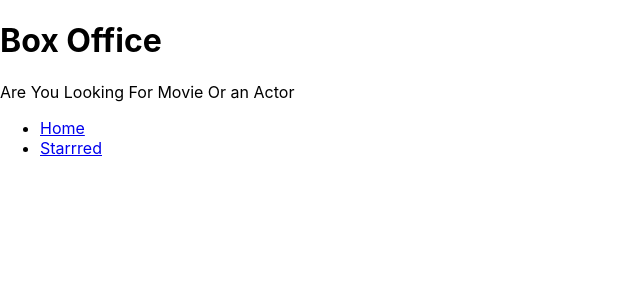
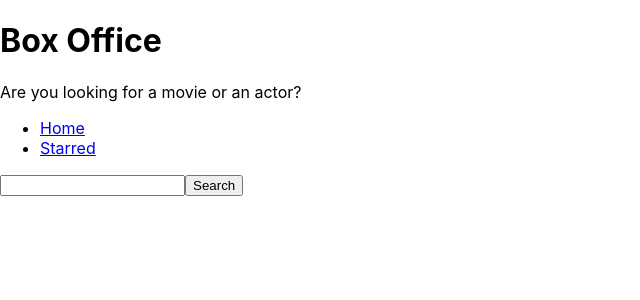
Before and after one commit to kishenkumar4018/box-office, a React (Create React App) app: page / in a window 1280 px wide. Shown: the top 300 px of the page, without its empty margins (0-640 px from the left). Built offline with nearby package versions, Linux system fonts and the light colour scheme.

Commit message:
added input text and search button

```diff
--- a/src/components/MainPageLayout.js
+++ b/src/components/MainPageLayout.js
@@ -3,14 +3,18 @@ import React from 'react';
 import Navs from './Navs';
 import Title from './Title';
 
-const MainPageLayout = ({childern}) => {
-    return (
-        <div>
+const MainPageLayout = ({ children }) => {
+  return (
+    <div>
+      <Title
+        title="Box Office"
+        subtitle="Are you looking for a movie or an actor?"
+      />
+      <Navs />
 
-            <Title title="Box Office" subtitle="Are You Looking For Movie Or an Actor"/>
-            <Navs  />
-            {childern}
-            </div>
-    );
+      {children}
+    </div>
+  );
 };
-export default MainPageLayout
+
+export default MainPageLayout;
--- a/src/components/Navs.js
+++ b/src/components/Navs.js
@@ -1,23 +1,24 @@
 /* eslint-disable arrow-body-style */
 import React from 'react';
-import {Link} from "react-router-dom";
+import { Link } from 'react-router-dom';
 
 const LINKS = [
-    {to:'/',text: 'Home'},
-    {to:'/Starred',text: 'Starrred'}
-]
+  { to: '/', text: 'Home' },
+  { to: '/starred', text: 'Starred' },
+];
 
 const Navs = () => {
-    return (
-        <div>
-            <ul>
-                {
-                    LINKS.map(item =><li key={item.to}><Link to={item.to}>{item.text}</Link></li>)
-                }
-            </ul>
-
-        </div>
-    )
+  return (
+    <div>
+      <ul>
+        {LINKS.map(item => (
+          <li key={item.to}>
+            <Link to={item.to}>{item.text}</Link>
+          </li>
+        ))}
+      </ul>
+    </div>
+  );
 };
 
-export default Navs
+export default Navs;
--- a/src/components/Title.js
+++ b/src/components/Title.js
@@ -1,7 +1,7 @@
 /* eslint-disable arrow-body-style */
-import React from 'react'
+import React from 'react';
 
-const Title = ({title , subtitle}) => {
+const Title = ({ title, subtitle }) => {
   return (
     <div>
       <h1>{title}</h1>
@@ -10,4 +10,4 @@ const Title = ({title , subtitle}) => {
   );
 };
 
-export default Title
+export default Title;
--- a/src/components/pages/Home.js
+++ b/src/components/pages/Home.js
@@ -1,13 +1,41 @@
-/* eslint-disable arrow-body-style */
-import React from 'react'
-import MainPageLayout from '../MainPageLayout'
+/* eslint-disable no-console */
+import React, { useState } from 'react';
+import MainPageLayout from '../MainPageLayout';
 
 const Home = () => {
-    return (
-        <MainPageLayout>
-            this is home
-        </MainPageLayout>
-    );
+  const [input, setInput] = useState('');
+
+  const onSearch = () => {
+    fetch(`https://api.tvmaze.com/search/shows?q=${input}`)
+      .then(r => r.json())
+      .then(result => {
+        console.log(result);
+      });
+  };
+
+  const onInputChange = ev => {
+    setInput(ev.target.value);
+  };
+
+  const onKeyDown = ev => {
+    if (ev.keyCode === 13) {
+      onSearch();
+    }
+  };
+
+  return (
+    <MainPageLayout>
+      <input
+        type="text"
+        onChange={onInputChange}
+        onKeyDown={onKeyDown}
+        value={input}
+      />
+      <button type="button" onClick={onSearch}>
+        Search
+      </button>
+    </MainPageLayout>
+  );
 };
 
-export default Home
+export default Home;
--- a/src/components/pages/Starred.js
+++ b/src/components/pages/Starred.js
@@ -1,13 +1,13 @@
-/* eslint-disable arrow-body-style */
+/* eslint-disable no-unreachable */
+
 import React from 'react';
 import MainPageLayout from '../MainPageLayout';
 
 const Starred = () => {
-    return (
-    <MainPageLayout>
-        this is Starred
-        </MainPageLayout>
-    );
-;}
+  return
+  <MainPageLayout>
+      this is starred
+          </MainPageLayout>;
+};
 
-export default Starred
+export default Starred;
```
Lines whose indentation alone changed are shown as unchanged.
